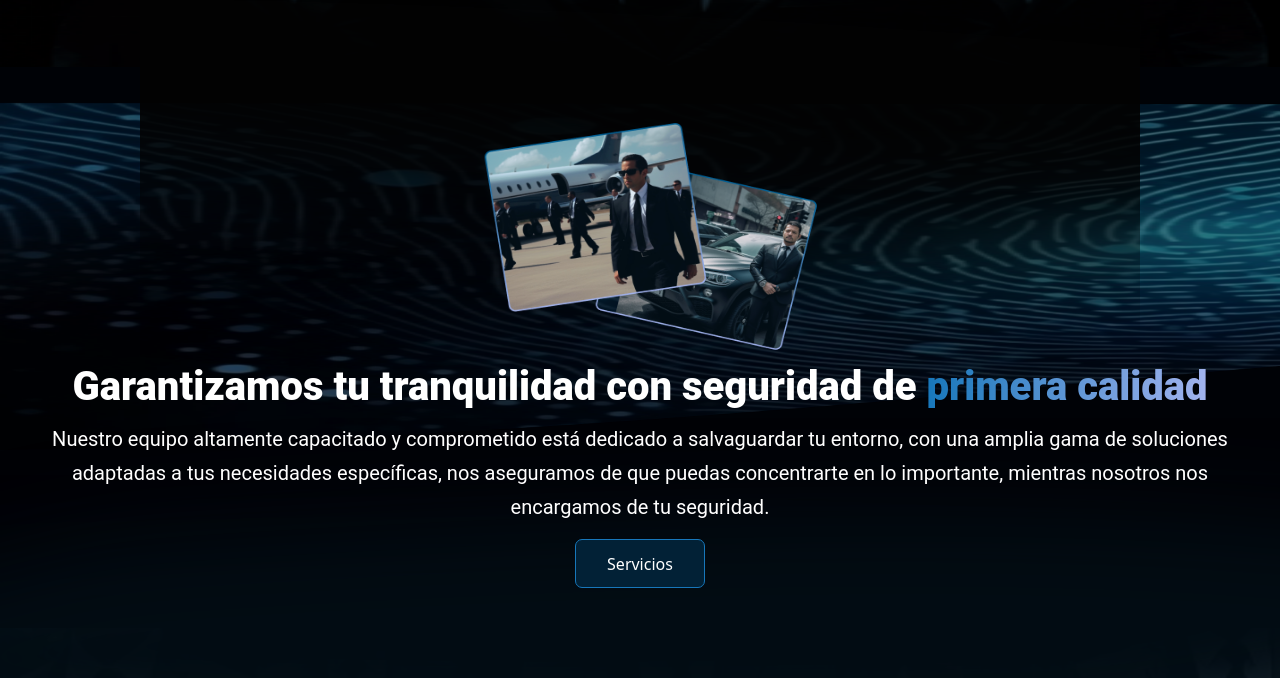
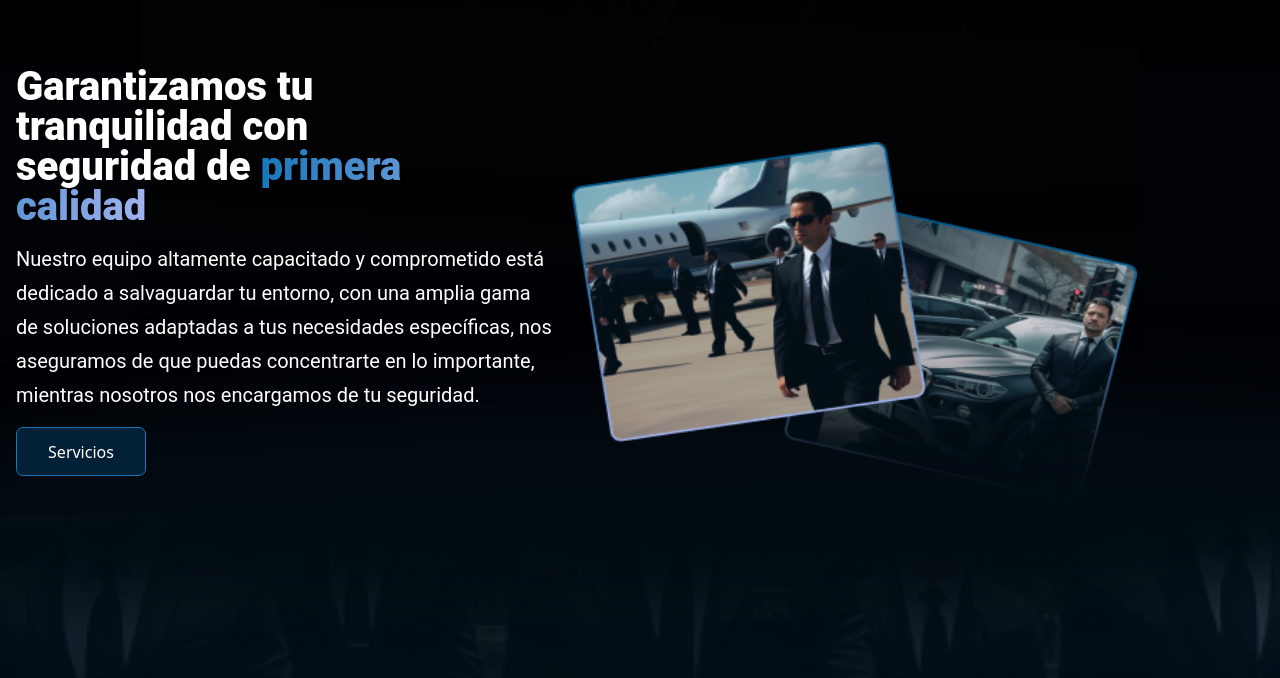
Before and after one commit to LarkinBaumann/larkinsecurity, a Next.js app: page / in a window 1280 px wide. Shown: the part 733-1411 px from the top of the page. Built offline with nearby package versions, Linux system fonts and the light colour scheme.

Commit message:
Refactor component styles and images

```diff
--- a/src/components/Home/Acerca/Acerca.jsx
+++ b/src/components/Home/Acerca/Acerca.jsx
@@ -5,32 +5,32 @@ import ShadowTop from './Shadows/ShadowTop'
 
 function Acerca() {
   return (
-    <div className='w-full h-full flex flex-col items-center justify-center relative'>
+    <div className='w-full h-full flex flex-col lg:flex-row-reverse items-center justify-center relative'>
       <ShadowTop/>
 
-      <div className='w-full h-[300px] flex flex-row justify-center items-center relative'>
+      <div className='w-full h-[300px] lg:h[500px] flex flex-row justify-center items-center relative '>
 
-        <div className='w-full h-[350px] absolute left-[0%] top-[35px] z-0'>
-            <Image src='/assets/home/acerca/fondo.png' width={2000} height={2000} alt='Acerca de nosotros' className='w-full h-full' />
+        <div className=' h-[350px] absolute left-[0%] top-[35px] z-0'>
+            <Image src='/assets/home/acerca/fondo.png' width={2000} height={2000} alt='Acerca de nosotros' className='w-full h-full lg:hidden' />
         </div>
-        <div className='w-[700px] h-[200px] flex flex-col items-center justify-center'>
+        <div className='w-[700px] lg:w-full h-[200px] lg:h-full flex flex-col items-center justify-center'>
           <div className='flex w-full justify-center items-center'>
 
 
-      <div className='w-[222px] h-[189px] translate-x-[30%]  z-20'>
+      <div className='w-[222px] lg:w-[354px] h-[189px] lg:h-[300px] translate-x-[30%] lg:translate-x-[0%] z-20'>
             <Image src='/assets/home/acerca/1.png' width={1920} height={1080} alt='Acerca de nosotros' className='w-full h-full' />
         </div>
-        <div className='w-[222px] h-[189px] -translate-x-[20%] translate-y-[20%]  z-10'>
+        <div className='w-[222px] lg:w-[354px] h-[189px] lg:h-[300px] -translate-x-[20%] lg:-translate-x-[40%] translate-y-[20%]  z-10'>
             <Image src='/assets/home/acerca/2.png' width={1920} height={1080} alt='Acerca de nosotros' className='w-full h-full' />
         </div>
           </div>
         </div>
         </div>
-        <div className='w-full h-full flex flex-col items-center justify-center  text-white text-center gap-[15px]'>
-            <h2 className='font-header text-[30px] md:text-[40px] font-extrabold leading-[32px] md:leading-[40px] w-[95%] z-10 '>
+        <div className='w-full h-full flex flex-col items-center lg:items-start justify-center  text-white text-center lg:text-left gap-[15px] px-4'>
+            <h2 className='font-header text-[30px] md:text-[40px] font-extrabold leading-[32px] md:leading-[40px] w-[95%] lg:w-[482px] z-10 '>
                 Garantizamos tu tranquilidad con seguridad de <span className='titulo3'>primera calidad</span>
             </h2>
-            <p className='text-[13px] md:text-[20px] md:leading-[34px] font-paragraph leading-[22px] z-20 px-4'>
+            <p className='text-[13px] md:text-[20px] md:leading-[34px] font-paragraph leading-[22px] z-20 '>
             Nuestro equipo altamente capacitado y comprometido está dedicado a salvaguardar tu entorno, con una amplia gama de soluciones adaptadas a tus necesidades específicas, nos aseguramos de que puedas concentrarte en lo importante, mientras nosotros nos encargamos de tu seguridad.
             </p>
             <div className='z-20'>
--- a/src/components/Home/Hero/Hero.jsx
+++ b/src/components/Home/Hero/Hero.jsx
@@ -62,9 +62,9 @@ const childVariants = {
    <div className='w-full h-screen relative  '>
     <div className='w-full h-full'>
 
-        <Image src="/assets/home/hero.png" width={1000} height={1000} alt='hero image' className='w-full h-full object-fill' />
+        <Image src={isLarge?"/assets/home/hero2.png":"/assets/home/hero.png"} width={1000} height={1000} alt='hero image' className='w-full h-full object-fill lg:object-cover md:object-bottom' />
    </div>
-   <div className='w-full h-full flex flex-col lg:flex-row justify-center items-center absolute top-0 gap-[35px] md:gap-[20px] z-10'>
+   <div className='w-full h-full flex flex-col justify-center items-center absolute top-0 gap-[35px] md:gap-[20px] lg:-translate-y-[80px] z-10'>
     <Image src="/assets/logoHero.png" width={200} height={200} alt='logo holding'/>
     <h2 className='text-[50px] md:text-[60px] lg:text-[66px] text-center font-header font-semibold leading-[51px] text-white'>
       Piense en sus Negocios,
```
Also changed, not shown: public/assets/home/hero2.png (added).
